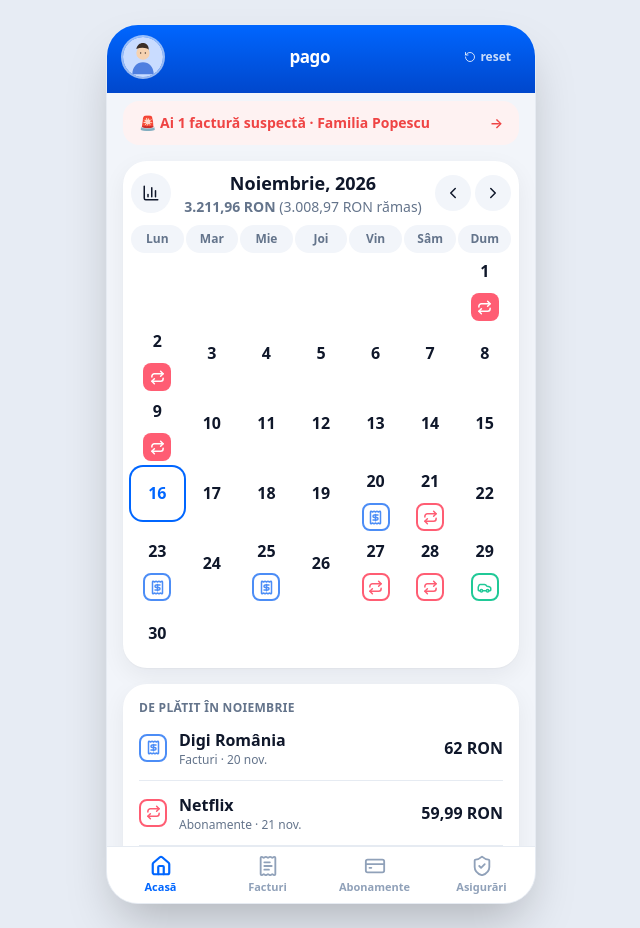
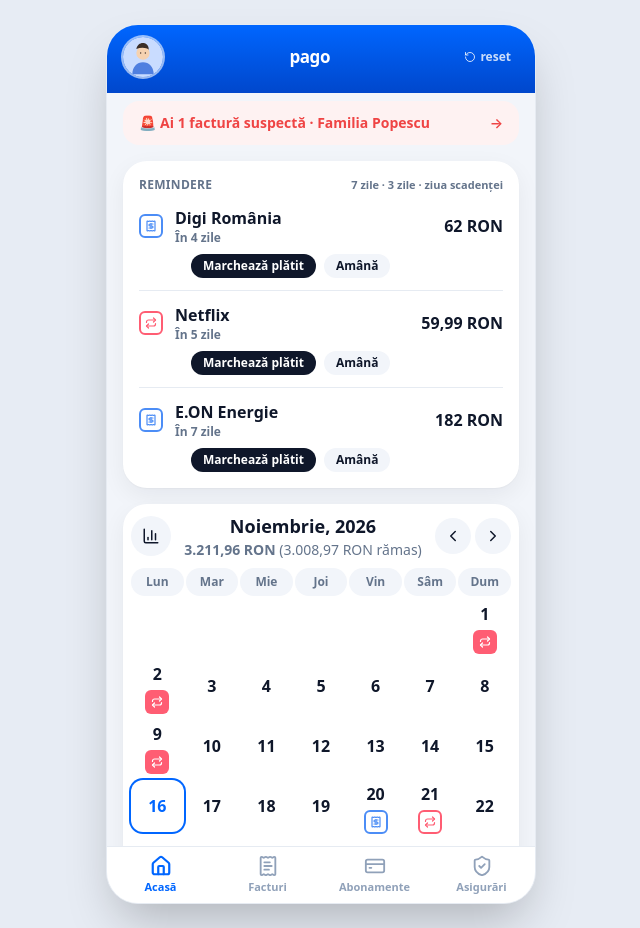
Before and after one commit to AlexGADC/pago-hackathon, a Next.js app: page / in a window 1280 px wide. Shown: the whole page, without its empty margins (319-959 px from the left). Built offline with nearby package versions, Linux system fonts and the light colour scheme.

Commit message:
Add payment reminders and two-icon day layout
- Show reminders 7 days, 3 days and on the due date, with mark-paid and snooze actions
- Show up to four category icons per calendar day in a square grid
- Move Disney+ renewal to 25 Nov to demo a same-day payment

```diff
--- a/src/components/home/HomeScreen.tsx
+++ b/src/components/home/HomeScreen.tsx
@@ -7,6 +7,7 @@ import { useFamily } from "@/context/FamilyContext";
 import { FAMILY_NAME } from "@/data/mockFamilyData";
 import { CATEGORY_META, buildEvents, eventsInMonth, eventsOnDay, monthDays, splitPaid, toIso, weekdayIndex, type PaymentEvent } from "@/lib/payments";
 import { DEMO_TODAY, fmtRon } from "@/lib/disputes";
+import { dueReminders, reminderLabel } from "@/lib/reminders";
 
 const MONTHS = ["Ianuarie", "Februarie", "Martie", "Aprilie", "Mai", "Iunie", "Iulie", "August", "Septembrie", "Octombrie", "Noiembrie", "Decembrie"];
 const WEEKDAYS = ["Lun", "Mar", "Mie", "Joi", "Vin", "Sâm", "Dum"];
@@ -25,11 +26,11 @@ function Avatar({ event }: { event: PaymentEvent }) {
   return (
     <span
       title={event.title}
-      className={`grid size-7 shrink-0 place-items-center rounded-lg ${
+      className={`grid size-6 shrink-0 place-items-center rounded-md ${
         event.paid ? `${meta.dot} text-white` : `bg-white ${meta.text} border-2 border-current`
       }`}
     >
-      <Icon size={15} strokeWidth={2.4} />
+      <Icon size={12} strokeWidth={2.4} />
     </span>
   );
 }
@@ -38,8 +39,12 @@ export function HomeScreen() {
   const { house, bills } = useFamily();
   const [cursor, setCursor] = useState({ year: todayYear, month: todayMonth });
   const [openDate, setOpenDate] = useState<string | null>(null);
+  const [paidIds, setPaidIds] = useState<string[]>([]);
+  const [snoozed, setSnoozed] = useState<string[]>([]);
 
-  const events = useMemo(() => buildEvents(house.id, cursor.year), [house.id, cursor.year]);
+  const baseEvents = useMemo(() => buildEvents(house.id, cursor.year), [house.id, cursor.year]);
+  const events = useMemo(() => baseEvents.map((e) => (paidIds.includes(e.id) ? { ...e, paid: true } : e)), [baseEvents, paidIds]);
+  const reminders = useMemo(() => dueReminders(events).filter((r) => !snoozed.includes(r.event.id)), [events, snoozed]);
   const monthEvents = useMemo(() => eventsInMonth(events, cursor.year, cursor.month), [events, cursor]);
   const { paid, remaining } = splitPaid(monthEvents);
   const total = paid + remaining;
@@ -71,6 +76,39 @@ export function HomeScreen() {
           <span>🚨 Ai {alerts} {alerts === 1 ? "factură suspectă" : "facturi suspecte"} · {FAMILY_NAME}</span>
           <span aria-hidden>→</span>
         </Link>
+      )}
+
+      {reminders.length > 0 && (
+        <section className="rounded-card bg-white p-4 shadow-card">
+          <div className="mb-3 flex items-center justify-between">
+            <p className="text-xs font-bold uppercase tracking-wide text-muted">Remindere</p>
+            <span className="text-[11px] font-semibold text-muted">7 zile · 3 zile · ziua scadenței</span>
+          </div>
+          <ul className="flex flex-col divide-y divide-line">
+            {reminders.map((r) => (
+              <li key={r.event.id} className="flex flex-col gap-2 py-3 first:pt-0 last:pb-0">
+                <div className="flex items-center justify-between gap-3">
+                  <div className="flex min-w-0 items-center gap-3">
+                    <Avatar event={r.event} />
+                    <div className="min-w-0">
+                      <p className="truncate font-semibold text-ink">{r.event.title}</p>
+                      <p className={`text-xs font-bold ${r.overdue || r.daysLeft === 0 ? "text-alert" : "text-muted"}`}>{reminderLabel(r.daysLeft)}</p>
+                    </div>
+                  </div>
+                  <span className="shrink-0 font-bold text-ink">{fmtRon(r.event.amount)}</span>
+                </div>
+                <div className="flex gap-2 pl-[52px]">
+                  <button onClick={() => setPaidIds((ids) => [...ids, r.event.id])} className="rounded-full bg-ink px-3 py-1 text-xs font-semibold text-white">
+                    Marchează plătit
+                  </button>
+                  <button onClick={() => setSnoozed((ids) => [...ids, r.event.id])} className="rounded-full bg-app px-3 py-1 text-xs font-semibold text-ink">
+                    Amână
+                  </button>
+                </div>
+              </li>
+            ))}
+          </ul>
+        </section>
       )}
 
       <section className="rounded-card bg-white p-2 shadow-card">
@@ -119,11 +157,11 @@ export function HomeScreen() {
               >
                 <span>{day}</span>
                 {dayEvents.length > 0 && (
-                  <span className="mt-1.5 flex flex-wrap justify-center gap-0.5">
-                    {dayEvents.slice(0, 2).map((e) => (
+                  <span className={`grid w-full place-items-center gap-0.5 ${dayEvents.length === 1 ? "" : "grid-cols-2"}`}>
+                    {dayEvents.slice(0, dayEvents.length > 4 ? 3 : 4).map((e) => (
                       <Avatar key={e.id} event={e} />
                     ))}
-                    {dayEvents.length > 2 && <span className="grid size-7 place-items-center rounded-lg bg-app text-[11px] font-bold text-muted">+{dayEvents.length - 2}</span>}
+                    {dayEvents.length > 4 && <span className="grid size-6 place-items-center rounded-md bg-app text-[10px] font-bold text-muted">+{dayEvents.length - 3}</span>}
                   </span>
                 )}
               </button>
--- a/src/data/mockFamilyData.ts
+++ b/src/data/mockFamilyData.ts
@@ -163,7 +163,7 @@ export const subscriptions: Subscription[] = [
   { id: "sub-icloud", houseId: "acasa", name: "iCloud 200 GB", monthlyPrice: 14.99, renewsOn: "2026-12-02", trialEndsOn: "2026-11-19" },
   { id: "sub-sala", houseId: "acasa", name: "Sală 18GYM", monthlyPrice: 149, renewsOn: "2026-12-01" },
   { id: "sub-tv-bunici", houseId: "bunici", name: "Digi TV", monthlyPrice: 35, renewsOn: "2026-11-25" },
-  { id: "sub-disney", houseId: "acasa", name: "Disney+", monthlyPrice: 34.99, renewsOn: "2026-11-27" },
+  { id: "sub-disney", houseId: "acasa", name: "Disney+", monthlyPrice: 34.99, renewsOn: "2026-11-25" },
   { id: "sub-dropbox", houseId: "acasa", name: "Dropbox", monthlyPrice: 39, renewsOn: "2026-11-09" },
   { id: "sub-chatgpt", houseId: "acasa", name: "ChatGPT Plus", monthlyPrice: 100, renewsOn: "2026-04-05", billing: "yearly" },
   { id: "sub-amazon", houseId: "acasa", name: "Amazon Prime", monthlyPrice: 15, renewsOn: "2026-09-14", billing: "yearly" },
--- /dev/null
+++ b/src/lib/reminders.ts
@@ -0,0 +1,35 @@
+import { DEMO_TODAY, daysUntil } from "@/lib/disputes";
+import type { PaymentEvent } from "@/lib/payments";
+
+export const REMINDER_THRESHOLDS = [7, 3, 0] as const;
+
+export interface Reminder {
+  event: PaymentEvent;
+  daysLeft: number;
+  threshold: 7 | 3 | 0;
+  overdue: boolean;
+}
+
+export function thresholdFor(daysLeft: number): 7 | 3 | 0 {
+  if (daysLeft <= 0) return 0;
+  if (daysLeft <= 3) return 3;
+  return 7;
+}
+
+export function dueReminders(events: PaymentEvent[], today: string = DEMO_TODAY): Reminder[] {
+  return events
+    .filter((e) => !e.paid)
+    .map((event) => {
+      const daysLeft = daysUntil(event.date, today);
+      return { event, daysLeft, threshold: thresholdFor(daysLeft), overdue: daysLeft < 0 };
+    })
+    .filter((r) => r.overdue || r.daysLeft <= REMINDER_THRESHOLDS[0])
+    .sort((a, b) => a.daysLeft - b.daysLeft);
+}
+
+export function reminderLabel(daysLeft: number): string {
+  if (daysLeft < 0) return `Întârziat cu ${Math.abs(daysLeft)} ${Math.abs(daysLeft) === 1 ? "zi" : "zile"}`;
+  if (daysLeft === 0) return "Azi";
+  if (daysLeft === 1) return "Mâine";
+  return `În ${daysLeft} zile`;
+}
```
